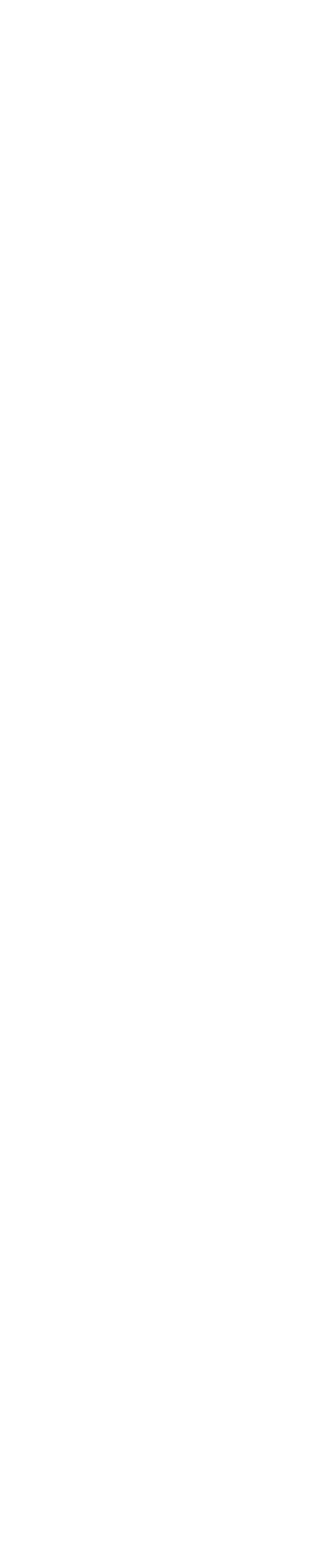
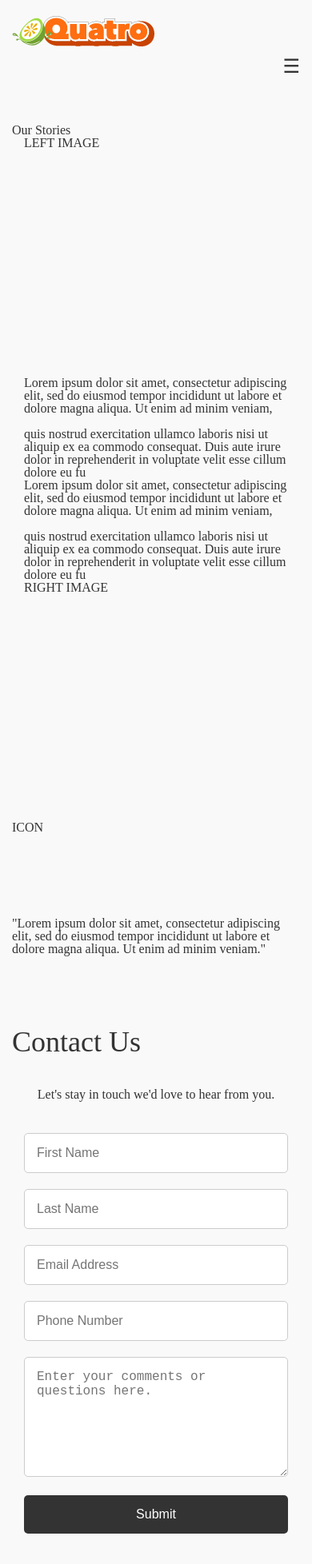
Before and after one commit to Y1Cng/Cheng_Yi_FIP-main, a plain HTML site: page about.html in a window 390 px wide. Shown: the top 1956 px of the page at 80% size. Before the commit the page ends 844 px from the top, so only its background shows below. Drawn offline with Linux system fonts and the light colour scheme.

Commit message:
Update about.html
Replaces the previous about.html content with a redesigned structure, including a header, navigation, stories section, contact form, and footer. Adds responsive grid classes, placeholder images, and improved accessibility. Integrates external CSS and JS files for styling and functionality.

```diff
--- a/about.html
+++ b/about.html
@@ -6,6 +6,171 @@
     <title>About Us</title>
 </head>
 <body>
+    <!DOCTYPE html>
+<html lang="en">
+<head>
+  <meta charset="UTF-8">
+  <meta name="viewport" content="width=device-width, initial-scale=1.0">
+  <link rel="stylesheet" href="css/main.css">
+  <link rel="stylesheet" href="css/grid.css">
+  <link rel="stylesheet" href="css/reset.css">
+  <title>About Quatro</title>
+
+</head>
+<body>
+  <h1 class="hidden">About Quatro Sparkling Water</h1>
+  <header id="main-header" class="grid-con">
+    <div class="col-span-4 m-col-span-3 l-col-span-2">
+      <img src="./images/quatro-logo.png" alt="Quatro Logo" class="logo" />
+    </div>
+    <nav class="col-span-4 m-col-span-9 l-col-span-10">
+      <label class="nav-toggle" for="menu-toggle">☰</label>
+      <input type="checkbox" id="menu-toggle" class="hidden" />
+      <ul class="nav-links">
+        <li><a href="index.html">Home</a></li>
+        <li><a href="about.html" class="active">About</a></li>
+        <li><a href="#contact">Contact</a></li>
+      </ul>
+    </nav>
+  </header>
+
+  <main>
+    <section id="about-stories" class="container">
+      <div class="grid-con">
+        <div class="col-span-full">
+          <h2>Our Stories</h2>
+          <div class="grid-con story-block">
+            <div class="story-image col-span-full m-col-span-6 l-col-span-6"
+                 style="height: 300px;">
+              LEFT IMAGE
+            </div>
+            <div class="story-text col-span-full m-col-span-6 l-col-span-6">
+              <p>
+                Lorem ipsum dolor sit amet,
+                consectetur adipiscing elit, sed do
+                eiusmod tempor incididunt ut labore et
+                dolore magna aliqua. Ut enim ad minim
+                veniam, <br><br>
+                quis nostrud exercitation ullamco
+                laboris nisi ut aliquip ex ea commodo
+                consequat. Duis aute irure dolor in
+                reprehenderit in voluptate velit esse
+                cillum dolore eu fu
+              </p>
+            </div>
+          </div>
+
+          <div class="divider"></div>
+
+          <div class="grid-con story-block">
+            <div class="story-text col-span-full m-col-span-6 l-col-span-6 m-col-order-1">
+              <p>
+                Lorem ipsum dolor sit amet,
+                consectetur adipiscing elit, sed do
+                eiusmod tempor incididunt ut labore et
+                dolore magna aliqua. Ut enim ad minim
+                veniam, <br><br>
+                quis nostrud exercitation ullamco
+                laboris nisi ut aliquip ex ea commodo
+                consequat. Duis aute irure dolor in
+                reprehenderit in voluptate velit esse
+                cillum dolore eu fu
+              </p>
+            </div>
+            <div class="story-image col-span-full m-col-span-6 l-col-span-6 m-col-order-2"
+                 style="height: 300px;">
+              RIGHT IMAGE
+            </div>
+          </div>
+
+          <div class="divider"></div>
+
+          <div class="quote-icon" style="width: 120px; height: 120px;">
+            ICON
+          </div>
+
+          <blockquote>
+            "Lorem ipsum dolor sit amet, consectetur adipiscing elit, sed do eiusmod tempor incididunt ut labore et dolore magna aliqua. Ut enim ad minim veniam."
+          </blockquote>
+        </div>
+      </div>
+    </section>
+
+    <section id="contact" class="container">
+      <div class="grid-con">
+        <h2 class="col-span-full">Contact Us</h2>
+        <p class="col-span-full">
+          Let's stay in touch we'd love to hear from you.
+        </p>
+        <form
+          action="#"
+          method="POST"
+          class="contact-form col-span-full m-col-span-8 m-col-start-3 l-col-span-8 l-col-start-3"
+          id="contact-form"
+        >
+          <div class="grid-con">
+            <div class="col-span-full m-col-span-6">
+              <input type="text" name="first_name" placeholder="First Name" id="first-name" required>
+              <div class="error-message" id="first-name-error"></div>
+            </div>
+            <div class="col-span-full m-col-span-6">
+              <input type="text" name="last_name" placeholder="Last Name" id="last-name" required>
+              <div class="error-message" id="last-name-error"></div>
+            </div>
+            <div class="col-span-full">
+              <input type="email" name="email" placeholder="Email Address" id="email" required>
+              <div class="error-message" id="email-error"></div>
+            </div>
+            <div class="col-span-full">
+              <input type="tel" name="phone" placeholder="Phone Number" id="phone">
+              <div class="error-message" id="phone-error"></div>
+            </div>
+            <div class="col-span-full">
+              <textarea
+                name="comments"
+                placeholder="Enter your comments or questions here."
+                id="comments"
+                required
+              ></textarea>
+              <div class="error-message" id="comments-error"></div>
+            </div>
+            <div class="col-span-full">
+              <button type="submit" id="submit-btn">Submit</button>
+            </div>
+          </div>
+        </form>
+      </div>
+    </section>
+  </main>
+
+  <footer id="main-footer">
+    <div class="grid-con">
+      <div class="col-span-full m-col-span-4 l-col-span-4">
+        <img
+          src="images/quatro-logo.svg"
+          alt="Quatro Logo"
+          id="footer-logo"
+        />
+      </div>
+      <div
+        class="col-span-full m-col-span-8 l-col-span-8"
+        id="footer-nav-con"
+      >
+        <nav id="footer-nav">
+          <a href="index.html">HOME </a>
+          <a href="about.html">ABOUT US </a>
+          <a href="contact.html">CONTACT </a>
+        </nav>
+      </div>
+      <div id="footer-copyright" class="col-span-full">
+        <p>©2025 Quatrofit Inc. All Rights Reserved</p>
+      </div>
+    </div>
+  </footer>
+
+  <script src="js/main.js"></script>
 
 </body>
 </html>
+</body>
+</html>
```
